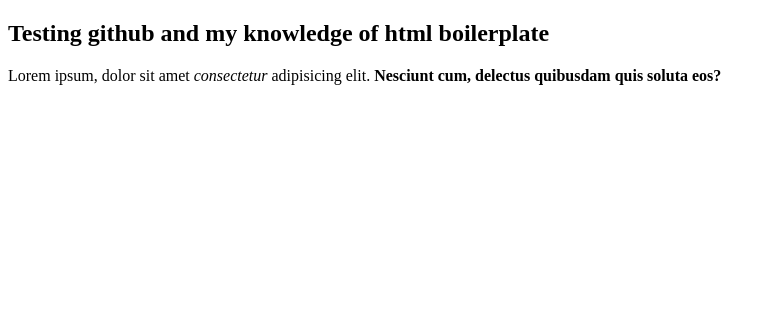
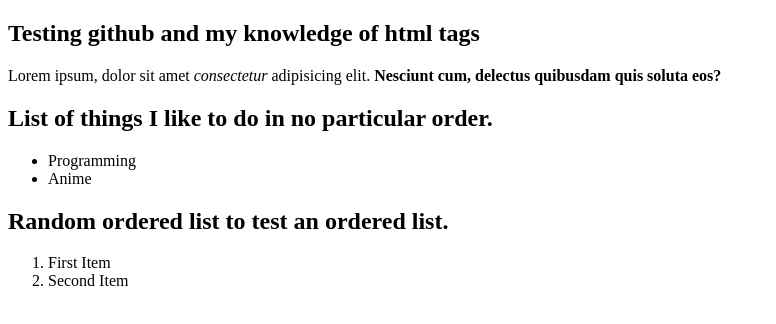
Before and after one commit to AdreonyxMasanes/HTML_CSS_JS, a plain HTML site: page Odin_Html/odin-html-demo.html in a window 1280 px wide. Shown: the whole page, without its empty margins (0-776 px from the left). Drawn offline with Linux system fonts and the light colour scheme.

Commit message:
Testing Lists

```diff
--- a/Odin_Html/odin-html-demo.html
+++ b/Odin_Html/odin-html-demo.html
@@ -13,12 +13,22 @@
         </header>
         <main>
             <article>
-                <h1> Testing github and my knowledge of html boilerplate</h1>
+                <h1> Testing github and my knowledge of html tags</h1>
                 <p>
                     <!-- Strong is a more semantic way of  bolding text content. -->
                     <!-- Em tag is the semantic way of italicizing words. -->
                     Lorem ipsum, dolor sit amet <em>consectetur</em> adipisicing elit. <strong> Nesciunt cum, delectus quibusdam quis soluta eos? </strong>
                 </p>
+                <h2>List of things I like to do in no particular order.</h2>
+                <ul>
+                    <li> Programming </li>
+                    <li> Anime </li>
+                </ul>
+                <h2> Random ordered list to  test an ordered list.</h2>
+                <ol>
+                    <li> First Item </li>
+                    <li> Second Item </li>
+                </ol>
             </article>
         </main>
         <footer>
```
